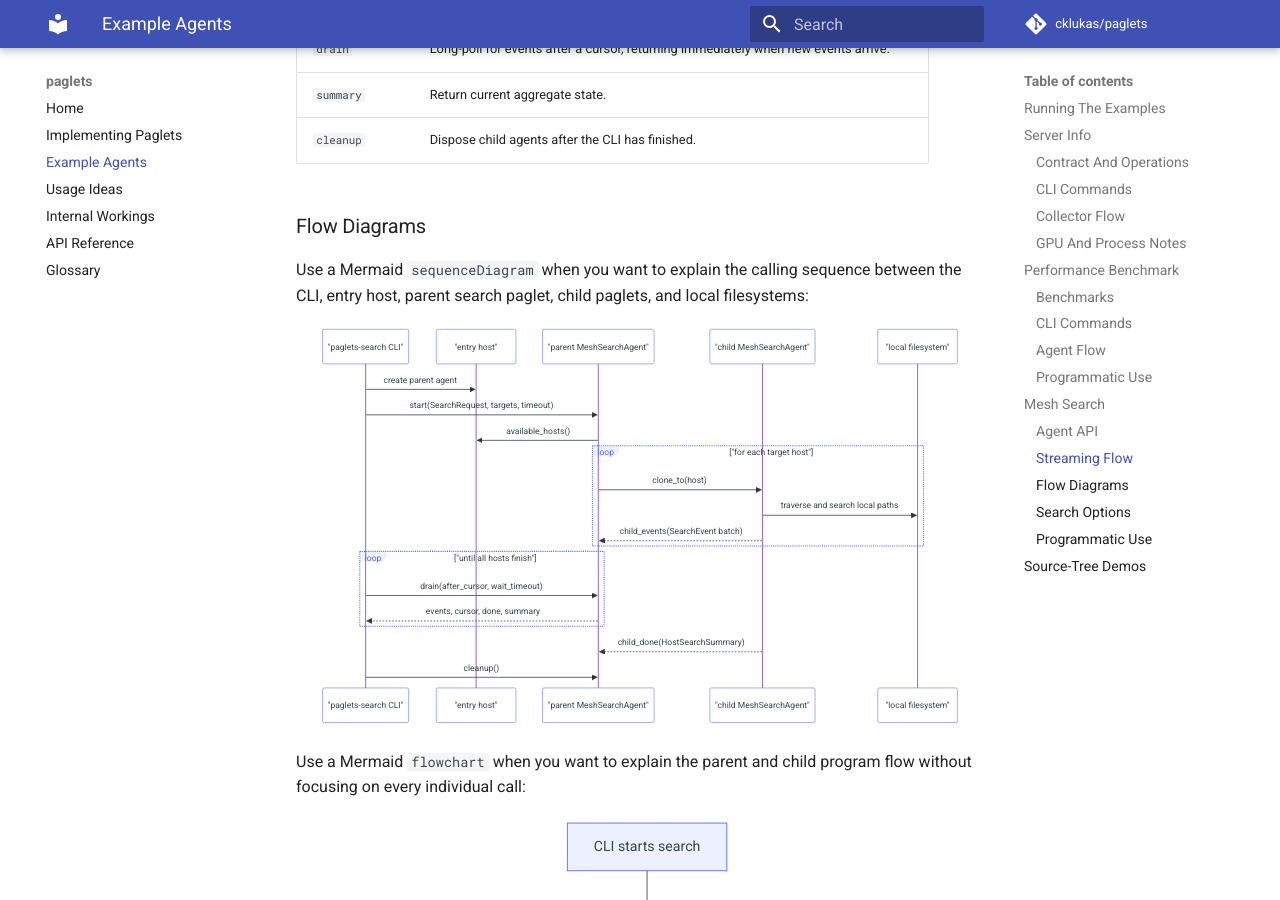
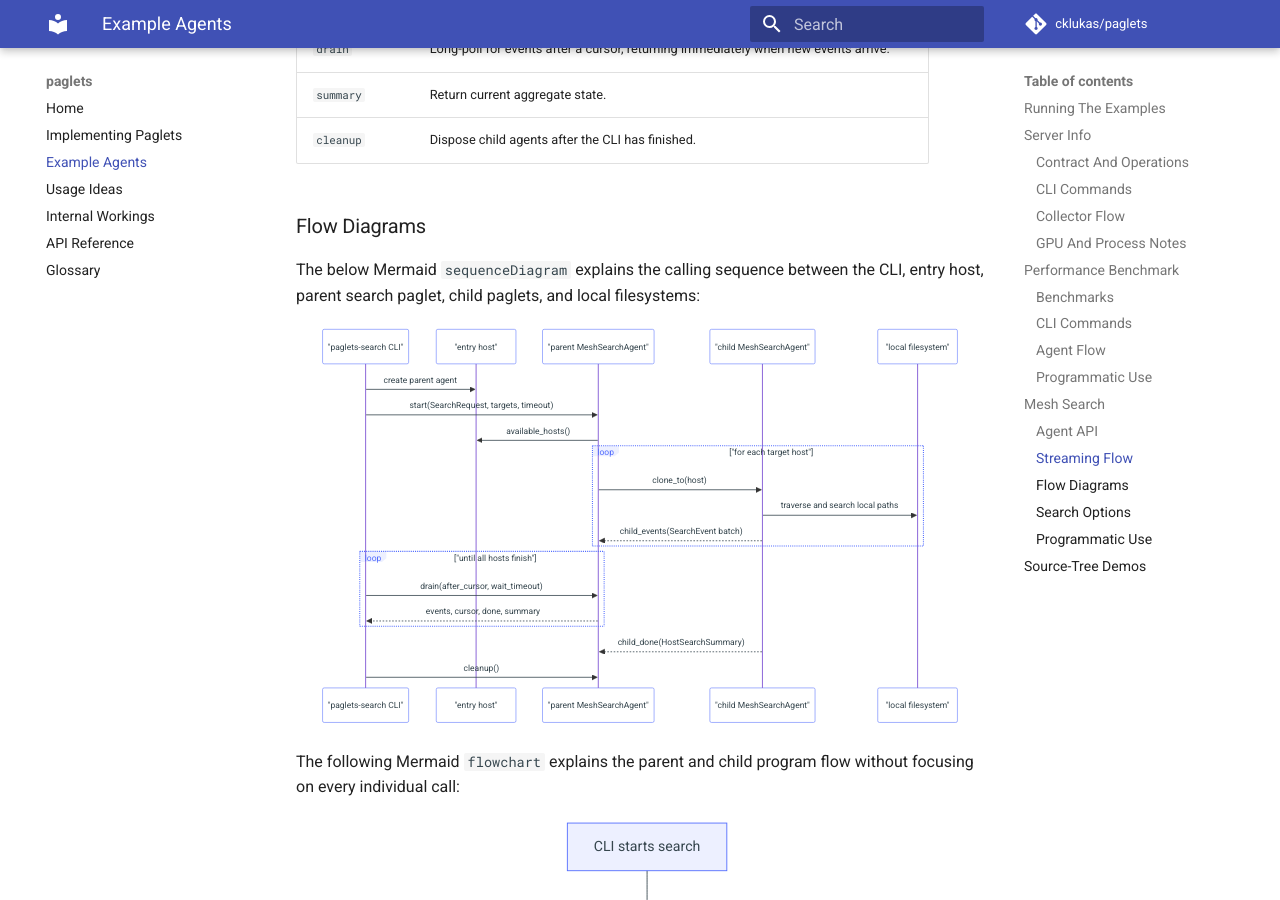
Before and after one commit to cklukas/paglets, an MkDocs documentation site: the page built from docs/examples.md, in a window 1280 px wide and 900 px high, scrolled down 9591 px. Built offline with MkDocs 1.6.1 and Material for MkDocs 9.7.7, drawn with Linux system fonts in a browser that asks for light colours; comment, search, counter and statistics services are not loaded.

Commit message:
Clarify Mermaid diagram descriptions in examples documentation

````diff
--- a/docs/examples.md
+++ b/docs/examples.md
@@ -425,7 +425,7 @@ The parent handles these messages:
 
 ### Flow Diagrams
 
-Use a Mermaid `sequenceDiagram` when you want to explain the calling sequence
+The below Mermaid `sequenceDiagram` explains the calling sequence
 between the CLI, entry host, parent search paglet, child paglets, and local
 filesystems:
 
@@ -453,7 +453,7 @@ sequenceDiagram
     CLI->>Parent: cleanup()
 ```
 
-Use a Mermaid `flowchart` when you want to explain the parent and child program
+The following Mermaid `flowchart` explains the parent and child program
 flow without focusing on every individual call:
 
 ```mermaid
````
